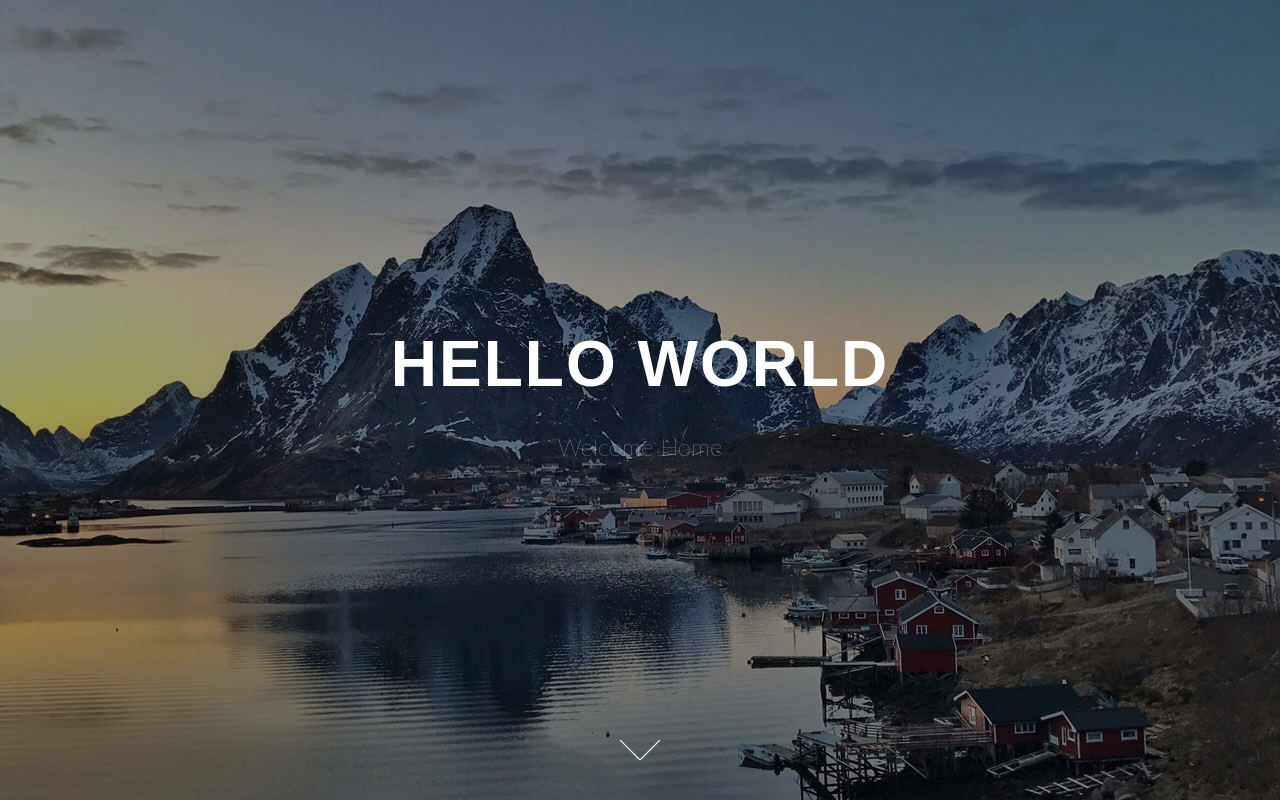
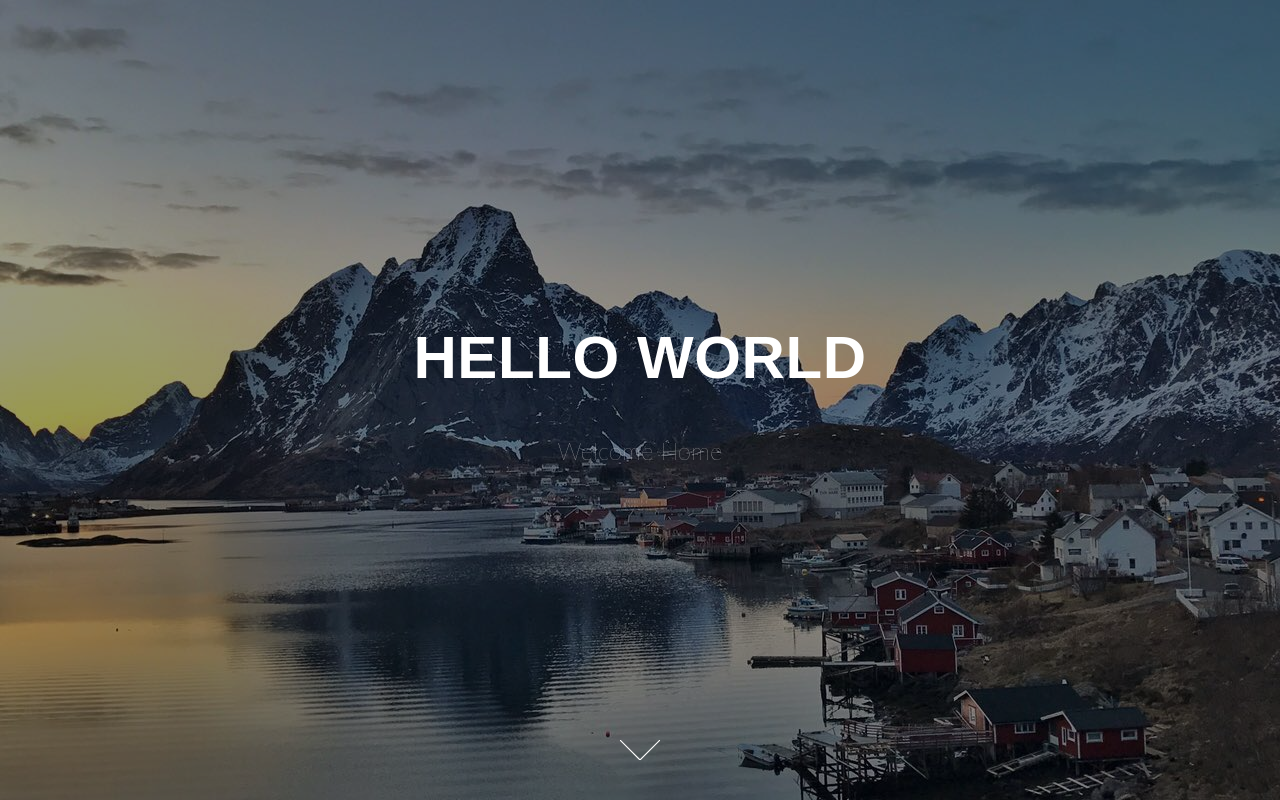
Before and after one commit to wentjun/wentjun.github.io, a Gatsby site: page / in a window 1280 px wide. Built offline with nearby package versions, Linux system fonts and the light colour scheme; Gatsby itself is replaced by a stand-in of ours.

Commit message:
cleaned up CSS
- used flexbox

```diff
--- a/src/components/landing.module.css
+++ b/src/components/landing.module.css
@@ -9,13 +9,10 @@
   position: relative;
   text-align: center;
   z-index: 21;
-}
-.landing__cover:before {
-  content: '';
-  display: inline-block;
-  height: 100vh;
-  vertical-align: middle;
-  width: 1%;
+
+  display: flex;
+  justify-content: center;
+  align-items: center;
 }
 
 .landing__cover:after {
@@ -30,28 +27,22 @@
 }
 
 .landing__content {
-  display: inline-block;
-  margin-right: 1%;
-  max-width: 95%;
-  padding: 6em;
-  position: relative;
-  text-align: right;
-  vertical-align: middle;
   z-index: 1;
 }
 
 .landing__content header {
-  display: inline-block;
-  vertical-align: middle;
+  display: flex;
+  flex-direction: column;
+  justify-content: center;
 }
 
 .landing__content header h2 {
-  margin: 0 0 30px 0;
+  margin: 0 0 0.5em 0;
   font-family: 'Raleway', sans-serif;
-  font-size: 64px;
-  letter-spacing: 2px;
+  font-size: 3em;
+  letter-spacing: 0.01em;
   text-transform: uppercase;
-  font-weight: 700;
+  font-weight: 800;
   line-height: 1;
 }
 
@@ -59,7 +50,7 @@
   margin: 0.5em 0 0 0;
   top: 0;
   font-family: 'Lato', sans-serif;
-  font-size: 24px;
+  font-size: 1.2em;
   text-align: center;
   font-weight: 200;
   line-height: 1.75em;
```
